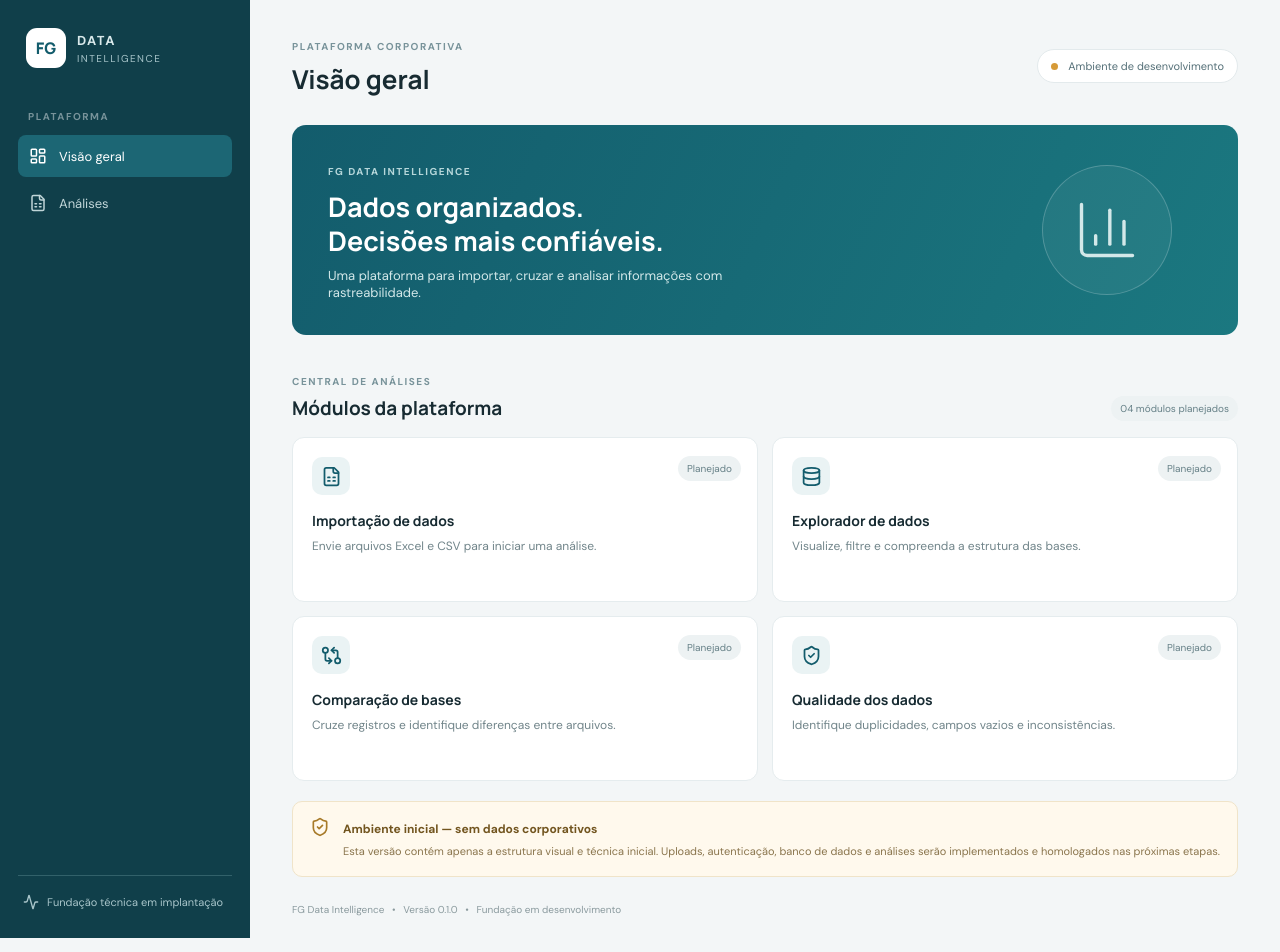
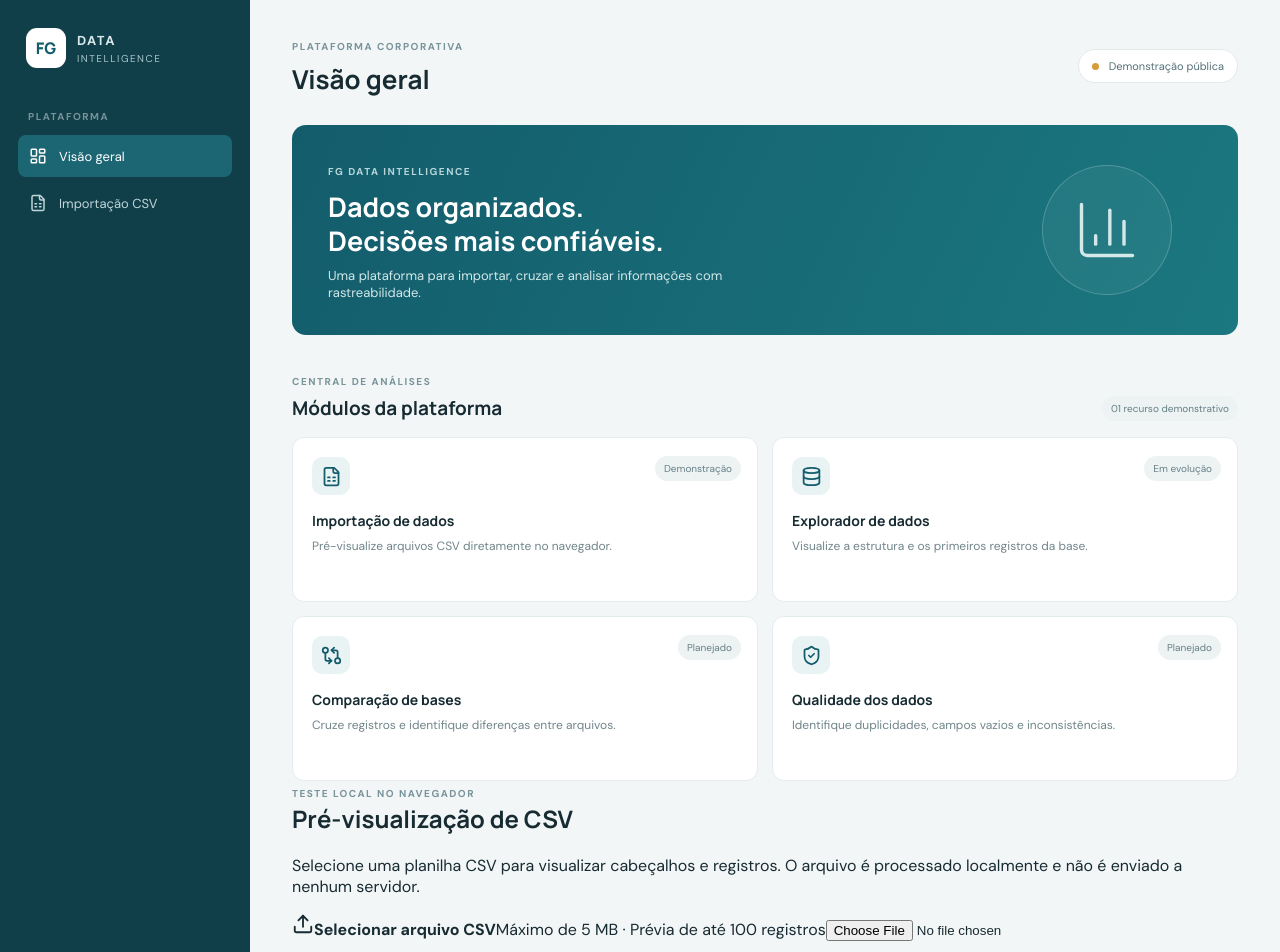
Before and after one commit to lDFGl/data-intelligence, a React (Vite) app in the folder frontend/: page / in a window 1280 px wide. Shown: the top 952 px of the page. Built offline with nearby package versions, Linux system fonts and the light colour scheme.

Commit message:
feat(frontend): add browser-only CSV preview

```diff
--- a/frontend/src/App.tsx
+++ b/frontend/src/App.tsx
@@ -1,13 +1,107 @@
-import { Activity, BarChart3, Database, FileSpreadsheet, GitCompareArrows, LayoutDashboard, ShieldCheck } from "lucide-react";
+import { useMemo, useState } from "react";
+import { Activity, AlertCircle, BarChart3, Database, FileSpreadsheet, GitCompareArrows, LayoutDashboard, ShieldCheck, Upload, X } from "lucide-react";
 
 const modules = [
-  { title: "Importação de dados", description: "Envie arquivos Excel e CSV para iniciar uma análise.", icon: FileSpreadsheet, status: "Planejado" },
-  { title: "Explorador de dados", description: "Visualize, filtre e compreenda a estrutura das bases.", icon: Database, status: "Planejado" },
+  { title: "Importação de dados", description: "Pré-visualize arquivos CSV diretamente no navegador.", icon: FileSpreadsheet, status: "Demonstração" },
+  { title: "Explorador de dados", description: "Visualize a estrutura e os primeiros registros da base.", icon: Database, status: "Em evolução" },
   { title: "Comparação de bases", description: "Cruze registros e identifique diferenças entre arquivos.", icon: GitCompareArrows, status: "Planejado" },
   { title: "Qualidade dos dados", description: "Identifique duplicidades, campos vazios e inconsistências.", icon: ShieldCheck, status: "Planejado" },
 ];
 
+const MAX_FILE_SIZE = 5 * 1024 * 1024;
+const PREVIEW_LIMIT = 100;
+
+function parseCsv(input: string): string[][] {
+  const rows: string[][] = [];
+  let row: string[] = [];
+  let cell = "";
+  let quoted = false;
+
+  for (let i = 0; i < input.length; i += 1) {
+    const char = input[i];
+    if (char === '"') {
+      if (quoted && input[i + 1] === '"') {
+        cell += '"';
+        i += 1;
+      } else {
+        quoted = !quoted;
+      }
+    } else if (char === "," && !quoted) {
+      row.push(cell);
+      cell = "";
+    } else if ((char === "\n" || char === "\r") && !quoted) {
+      if (char === "\r" && input[i + 1] === "\n") i += 1;
+      row.push(cell);
+      if (row.some((value) => value.trim() !== "")) rows.push(row);
+      row = [];
+      cell = "";
+    } else {
+      cell += char;
+    }
+  }
+
+  if (quoted) throw new Error("O arquivo contém aspas não finalizadas. Verifique a estrutura do CSV.");
+  row.push(cell);
+  if (row.some((value) => value.trim() !== "")) rows.push(row);
+  return rows;
+}
+
 export default function App() {
+  const [fileName, setFileName] = useState("");
+  const [headers, setHeaders] = useState<string[]>([]);
+  const [records, setRecords] = useState<string[][]>([]);
+  const [totalRows, setTotalRows] = useState(0);
+  const [error, setError] = useState("");
+
+  const previewRows = useMemo(() => records.slice(0, PREVIEW_LIMIT), [records]);
+
+  async function handleFile(event: React.ChangeEvent<HTMLInputElement>) {
+    const file = event.target.files?.[0];
+    event.target.value = "";
+    if (!file) return;
+
+    setError("");
+    setFileName("");
+    setHeaders([]);
+    setRecords([]);
+    setTotalRows(0);
+
+    if (!file.name.toLowerCase().endsWith(".csv")) {
+      setError("Nesta demonstração, selecione um arquivo CSV. O suporte a Excel será implementado em uma próxima etapa.");
+      return;
+    }
+    if (file.size > MAX_FILE_SIZE) {
+      setError("O arquivo excede o limite de 5 MB desta demonstração.");
+      return;
+    }
+    if (file.size === 0) {
+      setError("O arquivo está vazio.");
+      return;
+    }
+
+    try {
+      const text = await file.text();
+      const parsed = parseCsv(text.replace(/^\uFEFF/, ""));
+      if (parsed.length < 2) throw new Error("O CSV precisa conter uma linha de cabeçalho e ao menos um registro.");
+      const columns = parsed[0].map((value, index) => value.trim() || `Coluna ${index + 1}`);
+      if (columns.length === 0) throw new Error("Não foi possível identificar as colunas do arquivo.");
+      setFileName(file.name);
+      setHeaders(columns);
+      setRecords(parsed.slice(1));
+      setTotalRows(parsed.length - 1);
+    } catch (cause) {
+      setError(cause instanceof Error ? cause.message : "Não foi possível ler o arquivo.");
+    }
+  }
+
+  function clearFile() {
+    setFileName("");
+    setHeaders([]);
+    setRecords([]);
+    setTotalRows(0);
+    setError("");
+  }
+
   return (
     <main className="app-shell">
       <aside className="sidebar">
@@ -17,14 +111,14 @@ export default function App() {
         </div>
         <div className="nav-label">PLATAFORMA</div>
         <a className="nav-item active" href="#overview"><LayoutDashboard size={18} /> Visão geral</a>
-        <a className="nav-item" href="#modules"><FileSpreadsheet size={18} /> Análises</a>
-        <div className="sidebar-note"><Activity size={16} /> Fundação técnica em implantação</div>
+        <a className="nav-item" href="#importacao"><FileSpreadsheet size={18} /> Importação CSV</a>
+        <div className="sidebar-note"><Activity size={16} /> Demonstração em desenvolvimento</div>
       </aside>
 
       <section className="main-content" id="overview">
         <header className="topbar">
           <div><span className="eyebrow">PLATAFORMA CORPORATIVA</span><h1>Visão geral</h1></div>
-          <span className="environment"><i /> Ambiente de desenvolvimento</span>
+          <span className="environment"><i /> Demonstração pública</span>
         </header>
 
         <section className="welcome-panel">
@@ -38,7 +132,7 @@ export default function App() {
 
         <div className="section-heading" id="modules">
           <div><span className="eyebrow">CENTRAL DE ANÁLISES</span><h2>Módulos da plataforma</h2></div>
-          <span className="count-pill">04 módulos planejados</span>
+          <span className="count-pill">01 recurso demonstrativo</span>
         </div>
 
         <section className="module-grid">
@@ -52,11 +146,40 @@ export default function App() {
           ))}
         </section>
 
+        <section className="import-panel" id="importacao">
+          <div className="import-heading">
+            <div><span className="eyebrow">TESTE LOCAL NO NAVEGADOR</span><h2>Pré-visualização de CSV</h2></div>
+            {fileName && <button className="clear-button" onClick={clearFile} type="button"><X size={15} /> Limpar</button>}
+          </div>
+          <p className="import-description">Selecione uma planilha CSV para visualizar cabeçalhos e registros. O arquivo é processado localmente e não é enviado a nenhum servidor.</p>
+          <label className="upload-zone">
+            <Upload size={22} />
+            <strong>Selecionar arquivo CSV</strong>
+            <span>Máximo de 5 MB · Prévia de até 100 registros</span>
+            <input type="file" accept=".csv,text/csv" onChange={handleFile} />
+          </label>
+          {error && <div className="error-message"><AlertCircle size={17} />{error}</div>}
+          {fileName && (
+            <div className="preview">
+              <div className="preview-meta"><strong>{fileName}</strong><span>{totalRows.toLocaleString("pt-BR")} registros · {headers.length} colunas</span></div>
+              {totalRows > PREVIEW_LIMIT && <p className="preview-limit">Exibindo os primeiros {PREVIEW_LIMIT} registros. O arquivo completo não é armazenado.</p>}
+              <div className="table-wrap">
+                <table>
+                  <thead><tr>{headers.map((header, index) => <th key={index}>{header}</th>)}</tr></thead>
+                  <tbody>{previewRows.map((record, rowIndex) => (
+                    <tr key={rowIndex}>{headers.map((_, columnIndex) => <td key={columnIndex}>{record[columnIndex] ?? ""}</td>)}</tr>
+                  ))}</tbody>
+                </table>
+              </div>
+            </div>
+          )}
+        </section>
+
         <section className="notice">
           <div className="notice-icon"><ShieldCheck size={20} /></div>
-          <div><strong>Ambiente inicial — sem dados corporativos</strong><p>Esta versão contém apenas a estrutura visual e técnica inicial. Uploads, autenticação, banco de dados e análises serão implementados e homologados nas próximas etapas.</p></div>
+          <div><strong>Demonstração pública — não utilize dados reais</strong><p>O recurso de CSV funciona apenas no navegador, mas esta página é pública. Utilize exclusivamente arquivos fictícios e sem dados pessoais ou corporativos. Não há autenticação, banco de dados ou armazenamento seguro nesta versão.</p></div>
         </section>
-        <footer>FG Data Intelligence <span>•</span> Versão 0.1.0 <span>•</span> Fundação em desenvolvimento</footer>
+        <footer>FG Data Intelligence <span>•</span> Versão 0.1.1 <span>•</span> Demonstração em desenvolvimento</footer>
       </section>
     </main>
   );
```
